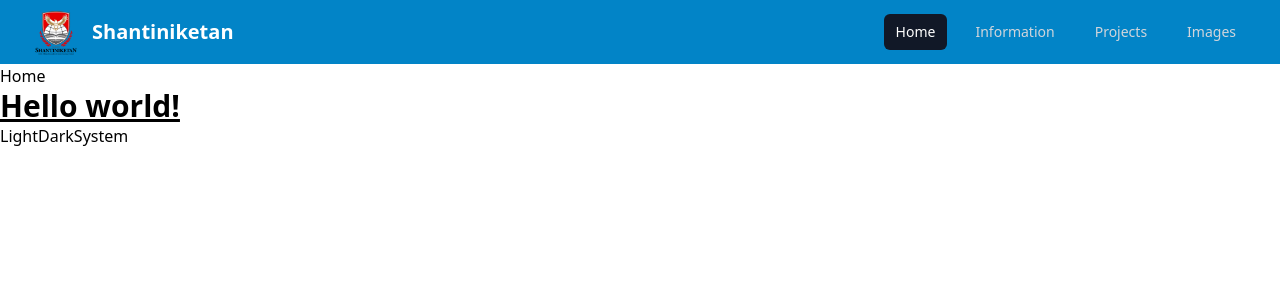
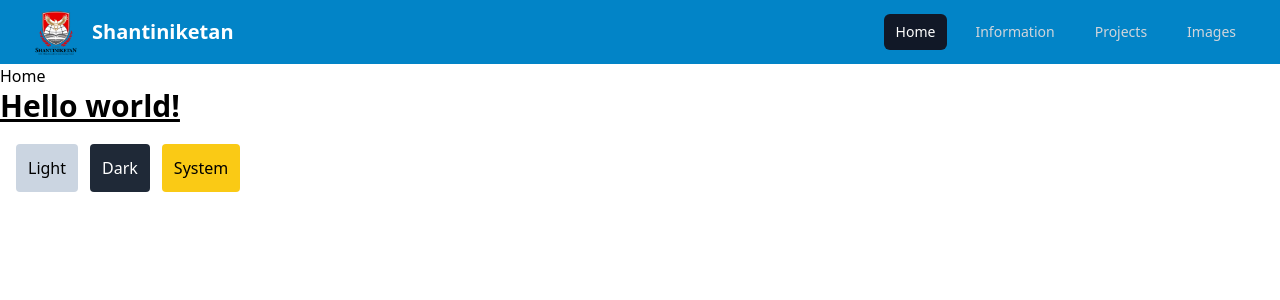
Before and after one commit to Deknoinarak/atal-shantiniketan, a React (Vite) app: page / in a window 1280 px wide. Shown: the top 300 px of the page. Built offline with nearby package versions, Linux system fonts and the light colour scheme.

Commit message:
hot switch dark/light

```diff
--- a/src/App.jsx
+++ b/src/App.jsx
@@ -1,6 +1,24 @@
 import { BrowserRouter, Routes, Route } from "react-router-dom";
 import { Navbar } from "./assets/components/Navbar";
 import Home from "./routes/Home";
+
+function switchDark(theme) {
+  if (theme === "s") {
+    if (window.matchMedia("(prefers-color-scheme: dark)").matches) {
+      document.documentElement.classList.add("dark");
+      localStorage.theme = "dark";
+    } else {
+      document.documentElement.classList.remove("dark");
+      localStorage.theme = "light";
+    }
+  } else if (theme) {
+    document.documentElement.classList.add("dark");
+    localStorage.theme = "dark";
+  } else {
+    document.documentElement.classList.remove("dark");
+    localStorage.theme = "light";
+  }
+}
 
 function App() {
   if (
@@ -8,9 +26,9 @@ function App() {
     (!("theme" in localStorage) &&
       window.matchMedia("(prefers-color-scheme: dark)").matches)
   ) {
-    document.documentElement.classList.add("dark");
+    switchDark(true);
   } else {
-    document.documentElement.classList.remove("dark");
+    switchDark(false);
   }
 
   return (
@@ -21,20 +39,23 @@ function App() {
       </Routes>
       <div>
         <button
-          onClick={() => {
-            localStorage.theme = "light";
-          }}
+          className="bg-slate-300 mr-3 ml-4 mt-5 text-black rounded p-3 font-medium"
+          onClick={() => switchDark(false)}
         >
           Light
         </button>
         <button
-          onClick={() => {
-            localStorage.theme = "dark";
-          }}
+          className="bg-gray-800 mr-3 text-white rounded p-3 font-medium"
+          onClick={() => switchDark(true)}
         >
           Dark
         </button>
-        <button onClick={() => localStorage.removeItem("theme")}>System</button>
+        <button
+          className="bg-yellow-300 mr-3 text-black rounded p-3 font-medium"
+          onClick={() => switchDark("s")}
+        >
+          System
+        </button>
       </div>
     </BrowserRouter>
   );
--- a/src/assets/components/Navbar.jsx
+++ b/src/assets/components/Navbar.jsx
@@ -43,7 +43,7 @@ function classNames(...classes) {
 
 export function Navbar() {
   return (
-    <Disclosure as="nav" className="dark:bg-lime-500 bg-sky-600">
+    <Disclosure as="nav" className="transition-all dark:bg-lime-500 bg-sky-600">
       {({ open }) => (
         <>
           <div className="mx-auto max-w-7xl px-2 sm:px-6 lg:px-8">
@@ -85,8 +85,8 @@ export function Navbar() {
                         className={classNames(
                           item.current
                             ? "bg-gray-900 text-white"
-                            : "text-gray-300 hover:bg-gray-700 hover:text-white",
-                          "px-3 py-2 rounded-md text-sm font-medium"
+                            : "dark:text-black text-gray-300 hover:bg-gray-700 hover:text-white",
+                          "px-3 py-2 rounded-md text-sm font-medium transition-all "
                         )}
                         aria-current={item.current ? "page" : undefined}
                       >
```
